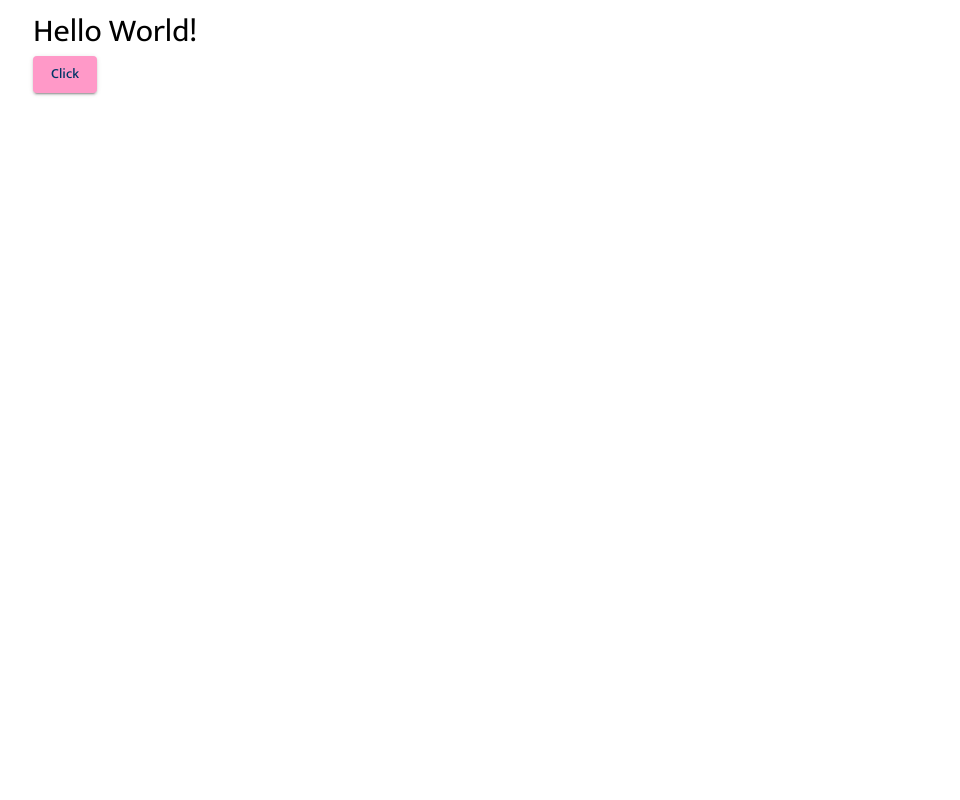
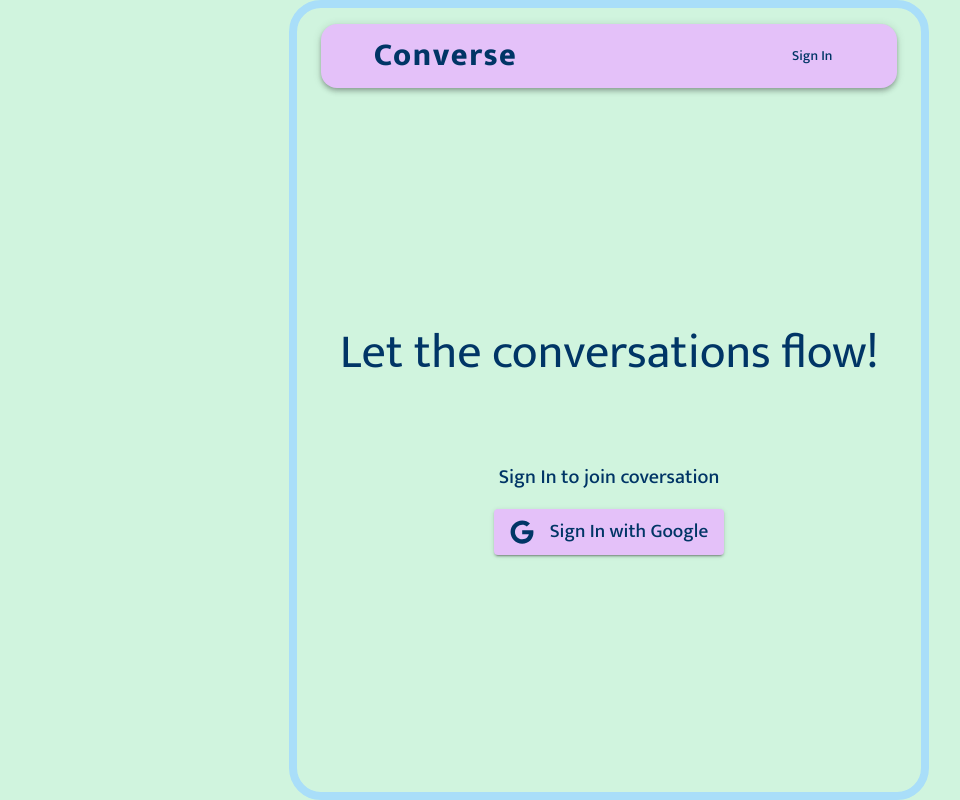
Before and after one commit to Rishabh-Singh-Codes/converse, a React (Vite) app: page / in a window 1280 px wide. Shown: the whole page, without its empty margins (31-991 px from the left). Built offline with nearby package versions, Linux system fonts and the light colour scheme; a web font is replaced by a local one.

Commit message:
added Main Layout for project structure, Navbar and themes

```diff
--- a/package.json
+++ b/package.json
@@ -12,10 +12,12 @@
   "dependencies": {
     "@emotion/react": "^11.11.4",
     "@emotion/styled": "^11.11.5",
+    "@mui/icons-material": "^5.16.4",
     "@mui/material": "^5.16.4",
     "firebase": "^10.12.3",
     "react": "^18.3.1",
-    "react-dom": "^18.3.1"
+    "react-dom": "^18.3.1",
+    "react-icons": "^5.2.1"
   },
   "devDependencies": {
     "@types/react": "^18.3.3",
--- a/src/App.tsx
+++ b/src/App.tsx
@@ -1,12 +1,36 @@
-import { Button, Container, Typography } from "@mui/material";
+import { Box, Button, Container, Typography } from "@mui/material";
+import MainLayout from "./components/MainLayout";
+import { useState } from "react";
+import SignIn from "./components/SignIn";
 
 function App() {
+  const [isLoggedIn, setIsLoggedIn] = useState<boolean>(false);
   return (
-    <Container>
-     <Typography sx={{fontSize: "2rem"}}>Hello World!</Typography>
-     <Button variant="contained" color="primary">Click</Button>
-    </Container>
-  )
+    <Box sx={{ bgcolor: "#d0f4de", maxHeight: "100vh", minHeight: "100vh" }}>
+      <Container
+        sx={{
+          border: "0.5rem solid #a9def9",
+          borderRadius: "2rem",
+          minHeight: "100vh",
+          display: "flex",
+          flexDirection: "column",
+        }}
+      >
+        <MainLayout isLoggedIn={isLoggedIn}>
+          {isLoggedIn ? (
+            <>
+              <Typography sx={{ fontSize: "2rem" }}>Logged In!</Typography>
+              <Button variant="contained" color="primary">
+                Click
+              </Button>
+            </>
+          ) : (
+            <SignIn />
+          )}
+        </MainLayout>
+      </Container>
+    </Box>
+  );
 }
 
-export default App
+export default App;
--- /dev/null
+++ b/src/components/MainLayout.tsx
@@ -0,0 +1,37 @@
+import { Box } from "@mui/material";
+import Navbar from "./Navbar";
+
+type Props = {
+  children: React.ReactNode;
+  isLoggedIn: boolean;
+};
+
+const MainLayout = ({ children, isLoggedIn }: Props) => {
+  return (
+    <Box
+      sx={{
+        display: "flex",
+        flexDirection: "column",
+        alignItems: "center",
+        justifyContent: "center",
+        flexGrow: 1,
+      }}
+    >
+      <Navbar isLoggedIn={isLoggedIn} />
+      <Box
+        sx={{
+          display: "flex",
+          flexDirection: "column",
+          justifyContent: "center",
+          alignItems: "center",
+          flexGrow: 1,
+          width: "100%",
+        }}
+      >
+        {children}
+      </Box>
+    </Box>
+  );
+};
+
+export default MainLayout;
--- /dev/null
+++ b/src/components/Navbar.tsx
@@ -0,0 +1,84 @@
+import * as React from "react";
+import AppBar from "@mui/material/AppBar";
+import Box from "@mui/material/Box";
+import Toolbar from "@mui/material/Toolbar";
+import IconButton from "@mui/material/IconButton";
+import Typography from "@mui/material/Typography";
+import Menu from "@mui/material/Menu";
+import Container from "@mui/material/Container";
+import Avatar from "@mui/material/Avatar";
+import Button from "@mui/material/Button";
+import Tooltip from "@mui/material/Tooltip";
+import MenuItem from "@mui/material/MenuItem";
+
+const Navbar = ({ isLoggedIn = false }) => {
+  const [anchorElUser, setAnchorElUser] = React.useState(null);
+
+  const handleOpenUserMenu = (event: any) => {
+    setAnchorElUser(event.currentTarget);
+  };
+
+  const handleCloseUserMenu = () => {
+    setAnchorElUser(null);
+  };
+
+  return (
+    <AppBar position="static" sx={{ borderRadius: "1rem", marginTop: "1rem" }}>
+      <Container sx={{ minWidth: "90%" }}>
+        <Toolbar disableGutters>
+          <Typography
+            variant="h6"
+            noWrap
+            component="a"
+            href="/"
+            sx={{
+              fontWeight: 900,
+              fontSize: "2rem",
+              letterSpacing: ".1rem",
+              color: "inherit",
+              textDecoration: "none",
+              flexGrow: 1,
+            }}
+          >
+            Converse
+          </Typography>
+
+          <Box sx={{ flexGrow: 0 }}>
+            {isLoggedIn ? (
+              <Tooltip title="Open settings">
+                <IconButton onClick={handleOpenUserMenu} sx={{ p: 0 }}>
+                  <Avatar alt="Remy Sharp" src="/static/images/avatar/2.jpg" />
+                </IconButton>
+              </Tooltip>
+            ) : (
+              <Button variant="text" color="inherit">
+                Sign In
+              </Button>
+            )}
+            <Menu
+              sx={{ mt: "45px" }}
+              id="menu-appbar"
+              anchorEl={anchorElUser}
+              anchorOrigin={{
+                vertical: "top",
+                horizontal: "right",
+              }}
+              keepMounted
+              transformOrigin={{
+                vertical: "top",
+                horizontal: "right",
+              }}
+              open={Boolean(anchorElUser)}
+              onClose={handleCloseUserMenu}
+            >
+              <MenuItem onClick={() => console.log("first")}>
+                <Typography textAlign="center">Log Out</Typography>
+              </MenuItem>
+            </Menu>
+          </Box>
+        </Toolbar>
+      </Container>
+    </AppBar>
+  );
+};
+export default Navbar;
--- /dev/null
+++ b/src/components/SignIn.tsx
@@ -0,0 +1,37 @@
+import { Box, Button, Typography } from "@mui/material";
+import { FaGoogle } from "react-icons/fa6";
+
+const SignIn = () => {
+
+  return (
+    <Box
+      sx={{
+        display: "flex",
+        flexDirection: "column",
+        justifyContent: "center",
+        alignItems: "center",
+        flexGrow: 1,
+        width: "100%",
+      }}
+    >
+      <Typography sx={{ color: "primary.contrastText" }} variant="h3">
+        Let the conversations flow!
+      </Typography>
+      <Typography
+        sx={{ mt: "5rem", color: "primary.contrastText" }}
+        variant="h6"
+      >
+        Sign In to join coversation
+      </Typography>
+      <Button
+        variant="contained"
+        sx={{ mt: "1rem", fontSize: "1.2rem" }}
+      >
+        <FaGoogle style={{ fontSize: "1.5rem", marginRight: "1rem" }} />
+        Sign In with Google
+      </Button>
+    </Box>
+  );
+};
+
+export default SignIn;
--- a/src/index.css
+++ b/src/index.css
@@ -0,0 +1,4 @@
+* {
+  margin: 0;
+  padding: 0;
+}
--- a/src/main.tsx
+++ b/src/main.tsx
@@ -2,12 +2,13 @@ import React from "react";
 import ReactDOM from "react-dom/client";
 import App from "./App.tsx";
 import "./index.css";
-import { ThemeProvider } from "@mui/material";
+import { CssBaseline, ThemeProvider } from "@mui/material";
 import theme from "./utils/theme.ts";
 
 ReactDOM.createRoot(document.getElementById("root")!).render(
   <React.StrictMode>
     <ThemeProvider theme={theme}>
+      <CssBaseline />
       <App />
     </ThemeProvider>
   </React.StrictMode>
--- a/src/utils/theme.ts
+++ b/src/utils/theme.ts
@@ -3,25 +3,47 @@ import { createTheme } from "@mui/material";
 const theme = createTheme({
   palette: {
     primary: {
-            main: "#ff99c8",
-            contrastText: "#003566"
+      main: "#e4c1f9",
+      contrastText: "#003566",
     },
     secondary: {
-            main: "#e4c1f9",
-        }
+      main: "#fcf6bd",
+    },
   },
   components: {
     MuiButton: {
       styleOverrides: {
         root: {
-                    textTransform: "none"
-                }
-            }
-        }
+          textTransform: "none",
+        },
+      },
+    },
+    MuiContainer: {
+      styleOverrides: {
+        root: {
+          "@media (min-width: 0px)": {
+            width: "100%",
+          },
+          "@media (min-width: 600px)": {
+            width: "100%",
+          },
+          "@media (min-width: 960px)": {
+            width: "50%",
+          },
+        },
+      },
+    },
+    MuiCssBaseline: {
+        styleOverrides: {
+          body: {
+            fontFamily: "Mukta, Arial, sans-serif",
+          },
+        },
+      },
   },
   typography: {
-        fontFamily: 'Mukta, Arial, sans-serif',
+    fontFamily: "Mukta, Arial, sans-serif",
   },
-})
+});
 
 export default theme;
```
Also changed, not shown: src/components/Chat.tsx (added, +7 -0 lines), 1 other file (tests, documents, lock files or other folders). Lines whose indentation alone changed are shown as unchanged.
